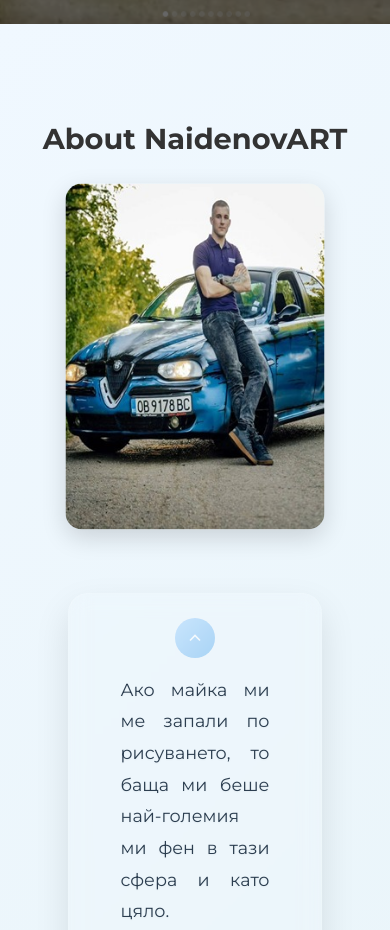
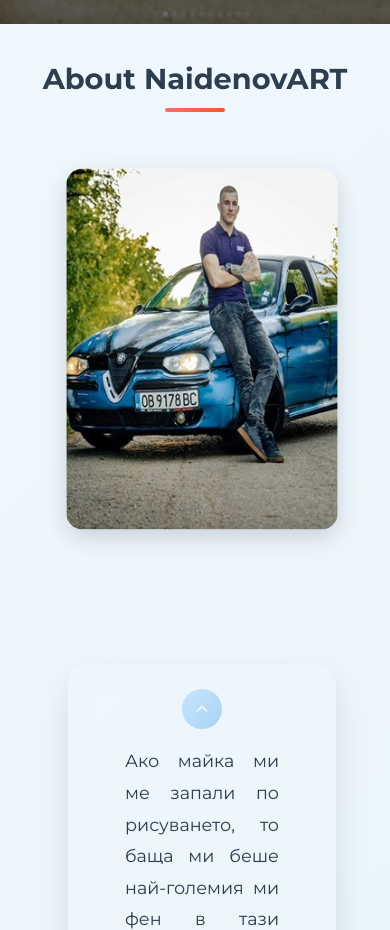
Before and after one commit to icakaxx/PlamskiApp2, a website: page index.html in a window 390 px wide. Shown: the part 820-1750 px from the top of the page. Drawn offline with Linux system fonts and the light colour scheme.

Commit message:
MobileVersion1.0.4

```diff
--- a/index.html
+++ b/index.html
@@ -64,15 +64,8 @@
     <!-- About Section -->
     <section id="about" class="about fade-in">
         <div class="container">
-            <div class="about-section">
-                <div class="about-header">
-                    <h2 data-en="About NaidenovART" data-bg="За NaidenovART">About<br><span class="highlight">NaidenovART</span></h2>
-                </div>
-
-                <div class="about-image">
-                    <img src="AboutTheArtist/1_11zon.jpg" alt="Profile of Naidenov" class="artist-photo hover-effect">
-                </div>
-
+            <h2 class="section-title" data-en="About NaidenovART" data-bg="За NaidenovART">About NaidenovART</h2>
+            <div class="about-content">
                 <div class="about-text">
                     <div class="story-container">
                         <div class="story-scroll-wrapper">
@@ -115,6 +108,9 @@
                             <span class="highlight-text" data-en="Drawings" data-bg="Рисунки">Drawings</span>
                         </div>
                     </div>
+                </div>
+                <div class="about-image">
+                    <img src="AboutTheArtist/1_11zon.jpg" alt="NaidenovART Artist Photo" class="artist-photo hover-effect">
                 </div>
             </div>
         </div>
--- a/styles.css
+++ b/styles.css
@@ -229,38 +229,39 @@ body {
         gap: 1.5rem;
     }
 
-    /* Clean three-block mobile layout for About section */
-    .about-section {
+    /* Mobile-only three-block layout for About section */
+    .about {
+        padding: 2rem 0;
+    }
+
+    /* Transform section title to be the first block */
+    .section-title {
+        font-size: 1.8rem !important;
+        text-align: center;
+        margin-bottom: 2rem;
+        padding: 0 1rem;
+        order: 1;
+    }
+
+    /* Main container - stack vertically on mobile */
+    .about-content {
         display: flex;
         flex-direction: column;
         align-items: center;
-        padding: 1rem;
         max-width: 600px;
         margin: 0 auto;
-        /* Remove any old layout styles */
-        float: none;
-        position: relative;
-    }
-
-    /* Header container */
-    .about-header h2 {
-        font-size: 1.8rem;
-        text-align: center;
-        margin-bottom: 1.5rem;
-        line-height: 1.3;
-    }
-
-    .about-header .highlight {
-        color: #667eea;
-        font-weight: 700;
-    }
-
-    /* Image container */
+        padding: 1rem;
+        /* Remove desktop grid layout */
+        grid-template-columns: none !important;
+    }
+
+    /* Second block: Profile image */
     .about-image {
+        order: 2;
         width: 100%;
         display: flex;
         justify-content: center;
-        margin-bottom: 1.5rem;
+        margin-bottom: 2rem;
     }
 
     .about-image img {
@@ -278,8 +279,9 @@ body {
         position: relative;
     }
 
-    /* Text container */
+    /* Third block: Biography text */
     .about-text {
+        order: 3;
         width: 100%;
         padding: 1rem;
         text-align: center;
@@ -291,7 +293,7 @@ body {
         margin: 0;
     }
 
-    .about-text p {
+    .story-text p {
         text-align: center;
         line-height: 1.6;
         margin-bottom: 1rem;
@@ -306,12 +308,6 @@ body {
         text-align: center;
         line-height: 1.6;
         padding: 1rem 0;
-    }
-
-    /* Override any desktop grid/flex layouts */
-    .about-content {
-        display: block !important;
-        grid-template-columns: none !important;
     }
 
     /* Statistics/highlights container */
```
